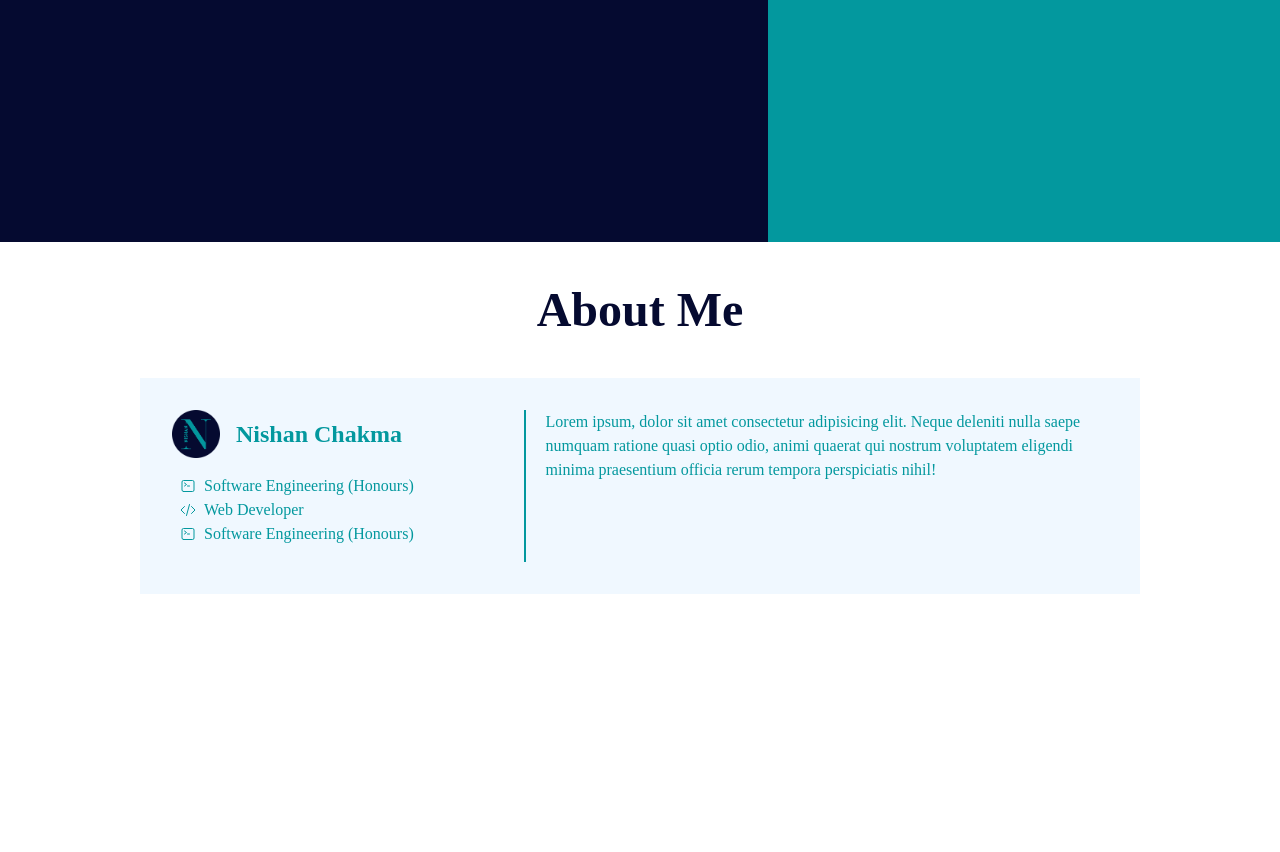
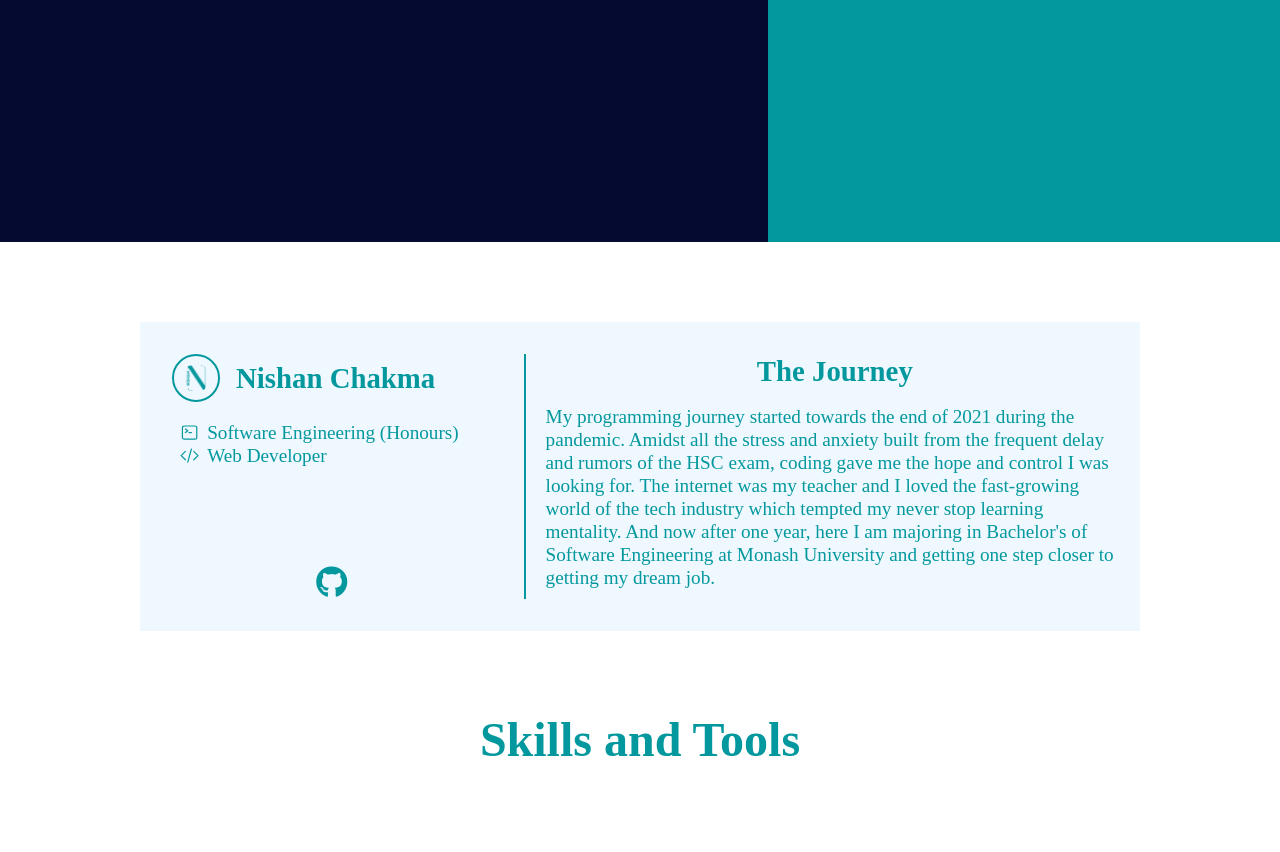
Before and after one commit to cknishan/My_Portfolio, a plain HTML site: page index.html in a window 1280 px wide. Shown: the part 590-1442 px from the top of the page. Drawn offline with Linux system fonts and the light colour scheme.

Commit message:
about card

```diff
--- a/css/main.css
+++ b/css/main.css
@@ -36,7 +36,8 @@ html:focus-within {
 body {
   min-height: 100vh;
   text-rendering: optimizeSpeed;
-  line-height: 1.5;
+  line-height: 1.2;
+  font-size: 1.2rem;
 }
 
 /* A elements that don't have a class get default styles */
@@ -84,19 +85,19 @@ a, li {
 /* css variables */
 :root {
   --color-primary: #03989e;
-  --color-secondary: #050a30;
+  --color-secondary: hsl(233, 79%, 19%);
   --bg-color-primary: #111;
   --bg-color-secondary: aliceblue;
-  --transition: all .5s ease;
+  --transition: all .2s ease-in-out;
 }
 
 /* utility classes */
 
 .h2-heading {
   text-align: center;
-  padding: 2rem 1rem;
+  padding: 5rem 1rem;
   font-size: 3rem;
-  color: var(--color-secondary);
+  color: var(--color-primary);
 }
 
 .container {
@@ -109,6 +110,18 @@ a, li {
   width: 5rem;
   display: grid;
   place-items: center;
+}
+
+.nav-link {
+  font-size: larger;
+  border: var(--color-primary) solid 0px;
+}
+
+.nav-link:hover {
+  border-bottom: 3px solid var(--color-secondary);
+  color: var(--color-secondary);
+  cursor: pointer;
+  transition: var(--transition);
 }
 
 #nav-logo {
@@ -162,6 +175,7 @@ main {
 
 /* section about-me */
 .about-me-card {
+  margin-top: 5rem;
   background-color: var(--bg-color-secondary);
   color: var(--color-primary);
   display: grid;
@@ -175,7 +189,7 @@ main {
 }
 
 .about-me-card svg {
-  width: 1rem;
+  width: 1.2rem;
   display: block;
   margin-right: .5rem;
 }
@@ -188,12 +202,37 @@ main {
 .card-head img{
   width: 3rem;
   margin-right: 1rem;
+  padding: .5rem;
+  border-radius: 50%;
+  border: var(--color-primary) solid 2px;
 }
+
 
 .card-head {
   display: flex;
   align-items: center;
   margin-left: 2rem;
+}
+
+.card-head_social-links {
+  display: flex;
+  justify-content: center;
+  flex-wrap: wrap;
+  padding-top: 5rem;
+}
+
+.card-head_social-links a{
+  margin: 0rem 1rem;
+}
+
+.card-head_social-links i{
+  font-size: 2rem;
+  color: var(--color-primary);
+}
+
+.card-description h2 {
+  text-align: center;
+  padding: 0rem 0rem 1rem 0rem;
 }
 
 /*  footer */
--- a/index.html
+++ b/index.html
@@ -13,6 +13,13 @@
     <script src="js/responsiveNav.js" defer></script>
     <script src="js/header.js" defer></script>
     <title>Nishan Chakma</title>
+    <!-- icons -->
+    <link
+    rel="stylesheet"
+    href="https://use.fontawesome.com/releases/v5.8.2/css/all.css"
+    integrity="sha384-oS3vJWv+0UjzBfQzYUhtDYW+Pj2yciDJxpsK1OYPAYjqT085Qq/1cq5FLXAZQ7Ay"
+    crossorigin="anonymous"
+    />
 </head>
 
 <body>
@@ -53,12 +60,12 @@
 
     <!-- main content wrapper -->
     <main>
-        <h2 class="h2-heading">About Me</h2>
+
         <!-- about me info Card -->
         <section class="about-me-card container">
             <div class="about-me-card_card-main">
                 <div class="card-head">
-                    <img src="img/NisH.png" alt="">
+                    <img src="img/logo-lg.png" alt="">
                     <h2>Nishan Chakma</h2>
                 </div>
                 <ul class="card-about-me">
@@ -72,25 +79,26 @@
                     </li>
                     <li class="about-me-li">
                         <span>
-                            <svg xmlns="http://www.w3.org/2000/svg" fill="none" viewBox="0 0 24 24" stroke-width="1.5" stroke="currentColor" class="w-6 h-6">
+                            <svg xmlns="http://www.w3.org/2000/svg" fill="none" viewBox="0 0 24 24" stroke-width="1.5" stroke="currentColor" class="w-7 h-7">
                                 <path stroke-linecap="round" stroke-linejoin="round" d="M17.25 6.75L22.5 12l-5.25 5.25m-10.5 0L1.5 12l5.25-5.25m7.5-3l-4.5 16.5" />
                               </svg>
                         </span>
                         <span>Web Developer</span>
                     </li>
-                    <li class="about-me-li">
-                        <span>
-                            <svg xmlns="http://www.w3.org/2000/svg" fill="none" viewBox="0 0 24 24" stroke-width="1.5" stroke="currentColor" class="w-6 h-6 inline-block">
-                                <path stroke-linecap="round" stroke-linejoin="round" d="M6.75 7.5l3 2.25-3 2.25m4.5 0h3m-9 8.25h13.5A2.25 2.25 0 0021 18V6a2.25 2.25 0 00-2.25-2.25H5.25A2.25 2.25 0 003 6v12a2.25 2.25 0 002.25 2.25z" />
-                            </svg>
-                        </span>
-                        <span>Software Engineering (Honours)</span>
-                    </li>
                 </ul>
+                <div class="card-head_social-links">
+                    <a href="https://github.com/cknishan" target="_blank"><i class="fab fa-github"></i></a>
+                </div>
             </div>
             <div class="card-description">
-                Lorem ipsum, dolor sit amet consectetur adipisicing elit. Neque deleniti nulla saepe numquam ratione quasi optio odio, animi quaerat qui nostrum voluptatem eligendi minima praesentium officia rerum tempora perspiciatis nihil!
+                <h2>The Journey</h2>
+                My programming journey started towards the end of 2021 during the pandemic. Amidst all the stress and anxiety built from the frequent delay and rumors of the HSC exam, coding gave me the hope and control I was looking for. The internet was my teacher and I loved the fast-growing world of the tech industry which tempted my never stop learning mentality. And now after one year, here I am majoring in Bachelor's of Software Engineering at Monash University and getting one step closer to getting my dream job.
             </div>
+        </section>
+
+        <!-- Skills Section -->
+        <section class="container">
+            <h2 class="h2-heading">Skills and Tools</h2>
         </section>
     </main>
 
```
